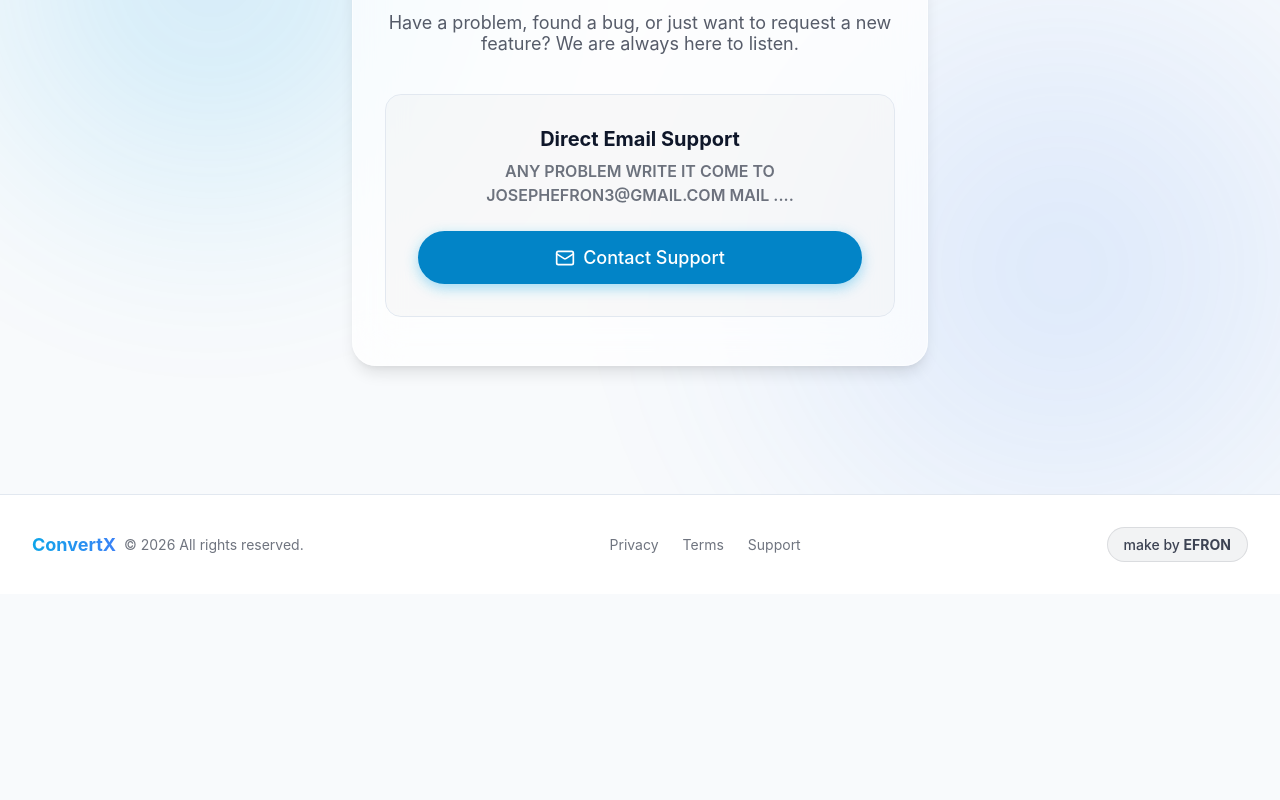
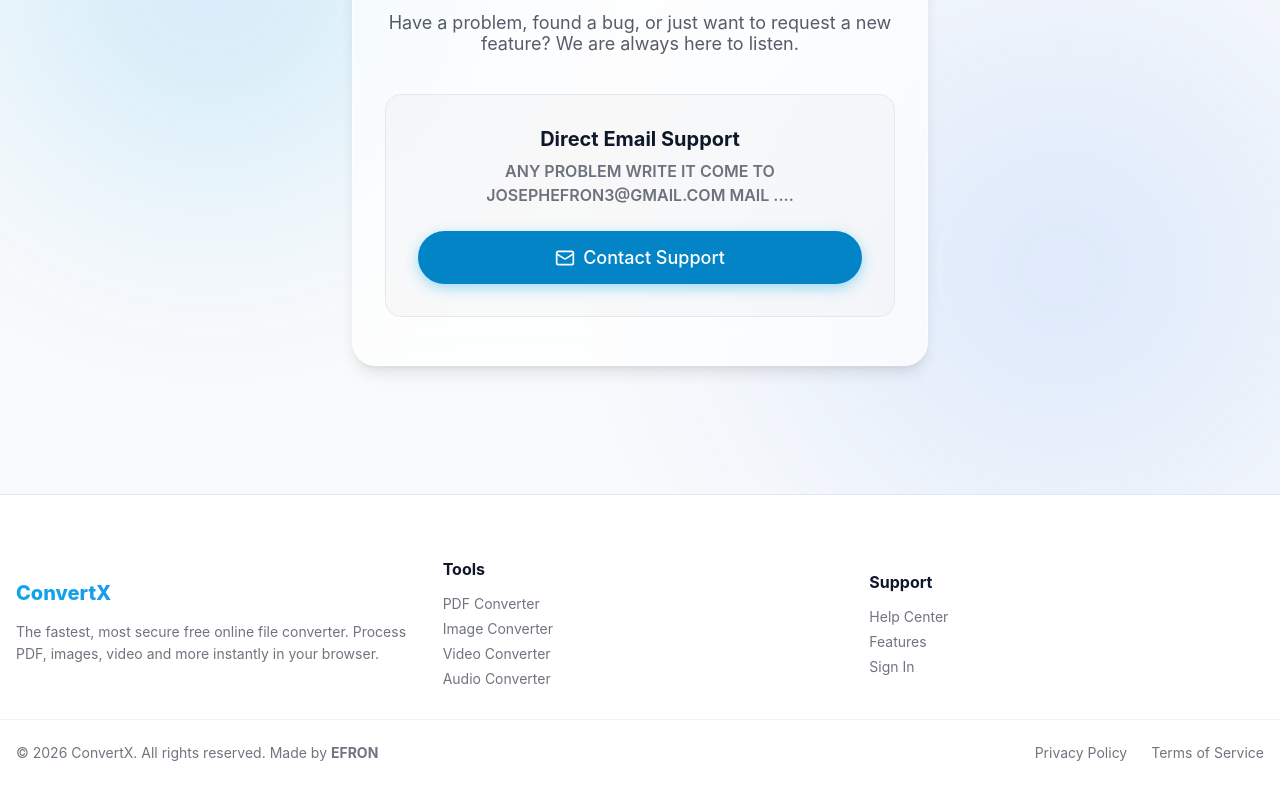
Before and after one commit to Efronj/CONVERTFILEX, a React (Vite) app: page /support in a window 1280 px wide. Shown: the part 304-1104 px from the top of the page. Before the commit the page ends 898 px from the top, so only its background shows below. Built offline with nearby package versions, Linux system fonts and the light colour scheme.

Commit message:
SEO: Improved content density and internal linking in footer and home page

```diff
--- a/src/components/Footer.jsx
+++ b/src/components/Footer.jsx
@@ -3,24 +3,39 @@ import React from 'react';
 const Footer = () => {
     return (
         <footer className="footer">
-            <div className="footer-container">
-                <div style={{ display: 'flex', alignItems: 'center', gap: '0.5rem' }}>
-                    <span style={{ fontSize: '1.125rem', fontWeight: 700 }} className="gradient-text">
-                        ConvertX
-                    </span>
-                    <span className="footer-muted">
-                        © {new Date().getFullYear()} All rights reserved.
-                    </span>
+            <div className="footer-container" style={{ display: 'grid', gridTemplateColumns: 'repeat(auto-fit, minmax(200px, 1fr))', gap: '2rem', padding: '2rem 1rem' }}>
+                <div>
+                    <span style={{ fontSize: '1.25rem', fontWeight: 800, marginBottom: '1rem', display: 'block' }} className="gradient-text">ConvertX</span>
+                    <p style={{ fontSize: '0.875rem', color: 'rgba(15, 23, 42, 0.6)', lineHeight: '1.6' }} className="dark:text-slate-400">The fastest, most secure free online file converter. Process PDF, images, video and more instantly in your browser.</p>
                 </div>
 
-                <div className="footer-links">
-                    <a href="#" className="footer-muted" style={{ transition: 'color 0.2s' }} onMouseOver={e => e.target.style.color = 'var(--primary-500)'} onMouseOut={e => e.target.style.color = ''}>Privacy</a>
-                    <a href="#" className="footer-muted" style={{ transition: 'color 0.2s' }} onMouseOver={e => e.target.style.color = 'var(--primary-500)'} onMouseOut={e => e.target.style.color = ''}>Terms</a>
-                    <a href="/support" className="footer-muted" style={{ transition: 'color 0.2s' }} onMouseOver={e => e.target.style.color = 'var(--primary-500)'} onMouseOut={e => e.target.style.color = ''}>Support</a>
+                <div>
+                    <h4 style={{ fontWeight: 700, marginBottom: '1rem' }}>Tools</h4>
+                    <ul style={{ listStyle: 'none', padding: 0, margin: 0, fontSize: '0.875rem', display: 'grid', gap: '0.5rem' }}>
+                        <li><a href="/#converter" className="footer-link">PDF Converter</a></li>
+                        <li><a href="/#converter" className="footer-link">Image Converter</a></li>
+                        <li><a href="/#converter" className="footer-link">Video Converter</a></li>
+                        <li><a href="/#converter" className="footer-link">Audio Converter</a></li>
+                    </ul>
                 </div>
 
-                <div className="footer-badge">
-                    make by <span style={{ fontWeight: 700 }}>EFRON</span>
+                <div>
+                    <h4 style={{ fontWeight: 700, marginBottom: '1rem' }}>Support</h4>
+                    <ul style={{ listStyle: 'none', padding: 0, margin: 0, fontSize: '0.875rem', display: 'grid', gap: '0.5rem' }}>
+                        <li><a href="/support" className="footer-link">Help Center</a></li>
+                        <li><a href="/#features" className="footer-link">Features</a></li>
+                        <li><a href="/login" className="footer-link">Sign In</a></li>
+                    </ul>
+                </div>
+            </div>
+
+            <div style={{ borderTop: '1px solid rgba(15, 23, 42, 0.05)', padding: '1.5rem 1rem', display: 'flex', flexWrap: 'wrap', justifyContent: 'space-between', alignItems: 'center', gap: '1rem' }} className="footer-bottom">
+                <span className="footer-muted" style={{ fontSize: '0.875rem' }}>
+                    © {new Date().getFullYear()} ConvertX. All rights reserved. Made by <span style={{ fontWeight: 700 }}>EFRON</span>
+                </span>
+                <div style={{ display: 'flex', gap: '1.5rem', fontSize: '0.875rem' }}>
+                    <a href="#" className="footer-link">Privacy Policy</a>
+                    <a href="#" className="footer-link">Terms of Service</a>
                 </div>
             </div>
         </footer>
--- a/src/index.css
+++ b/src/index.css
@@ -425,6 +425,19 @@ html.dark .blob {
 
 .dark .mobile-nav-link:hover {
   background-color: rgba(255, 255, 255, 0.05);
+}
+
+.footer-link {
+  color: rgba(15, 23, 42, 0.6);
+  transition: color 0.2s;
+}
+
+.dark .footer-link {
+  color: rgba(248, 250, 252, 0.6);
+}
+
+.footer-link:hover {
+  color: var(--primary-500);
 }
 
 /* Main App Layout */
--- a/src/pages/Home.jsx
+++ b/src/pages/Home.jsx
@@ -57,6 +57,51 @@ const Home = () => {
                         </div>
                     </div>
                 </div>
+
+                {/* Supported Formats Section */}
+                <div style={{ width: '100%', marginTop: '4rem', padding: '4rem 0', borderTop: '1px solid var(--border)' }}>
+                    <div style={{ textAlign: 'center', marginBottom: '3rem' }}>
+                        <h2 style={{ fontSize: '2rem', fontWeight: 800, marginBottom: '1rem' }} className="gradient-text">Supported File Formats</h2>
+                        <p style={{ color: 'rgba(15, 23, 42, 0.6)' }} className="dark:text-slate-300">Convert almost anything with our versatile toolset.</p>
+                    </div>
+                    <div style={{ display: 'grid', gridTemplateColumns: 'repeat(auto-fit, minmax(200px, 1fr))', gap: '1.5rem', maxWidth: '800px', margin: '0 auto' }}>
+                        <div style={{ padding: '1rem', background: 'var(--glass-bg)', borderRadius: '1rem', border: '1px solid var(--border)', textAlign: 'center' }}>
+                            <strong style={{ display: 'block', marginBottom: '0.5rem' }}>📄 Documents</strong>
+                            <span style={{ fontSize: '0.875rem', opacity: 0.7 }}>PDF, DOCX, TXT, RTF</span>
+                        </div>
+                        <div style={{ padding: '1rem', background: 'var(--glass-bg)', borderRadius: '1rem', border: '1px solid var(--border)', textAlign: 'center' }}>
+                            <strong style={{ display: 'block', marginBottom: '0.5rem' }}>🖼️ Images</strong>
+                            <span style={{ fontSize: '0.875rem', opacity: 0.7 }}>JPG, PNG, WEBP, SVG</span>
+                        </div>
+                        <div style={{ padding: '1rem', background: 'var(--glass-bg)', borderRadius: '1rem', border: '1px solid var(--border)', textAlign: 'center' }}>
+                            <strong style={{ display: 'block', marginBottom: '0.5rem' }}>🎬 Video & Audio</strong>
+                            <span style={{ fontSize: '0.875rem', opacity: 0.7 }}>MP4, MOV, MP3, WAV</span>
+                        </div>
+                        <div style={{ padding: '1rem', background: 'var(--glass-bg)', borderRadius: '1rem', border: '1px solid var(--border)', textAlign: 'center' }}>
+                            <strong style={{ display: 'block', marginBottom: '0.5rem' }}>📦 Archives</strong>
+                            <span style={{ fontSize: '0.875rem', opacity: 0.7 }}>ZIP, RAR, 7Z</span>
+                        </div>
+                    </div>
+                </div>
+
+                {/* FAQ Section */}
+                <div style={{ width: '100%', maxWidth: '800px', margin: '4rem auto 8rem', padding: '0 1rem' }}>
+                    <h2 style={{ fontSize: '2rem', fontWeight: 800, marginBottom: '2.5rem', textAlign: 'center' }} className="gradient-text">Frequently Asked Questions</h2>
+                    <div style={{ display: 'flex', flexDirection: 'column', gap: '2rem' }}>
+                        <div>
+                            <h3 style={{ fontSize: '1.25rem', fontWeight: 700, marginBottom: '0.75rem' }}>Is ConvertX really free to use?</h3>
+                            <p style={{ color: 'rgba(15, 23, 42, 0.7)', lineHeight: '1.6' }} className="dark:text-slate-300">Yes! ConvertX is 100% free for all users. You can convert files without any hidden costs or subscription requirements.</p>
+                        </div>
+                        <div>
+                            <h3 style={{ fontSize: '1.25rem', fontWeight: 700, marginBottom: '0.75rem' }}>How secure are my uploaded files?</h3>
+                            <p style={{ color: 'rgba(15, 23, 42, 0.7)', lineHeight: '1.6' }} className="dark:text-slate-300">Your privacy is our priority. All files are processed securely and are automatically deleted from our servers immediately after conversion.</p>
+                        </div>
+                        <div>
+                            <h3 style={{ fontSize: '1.25rem', fontWeight: 700, marginBottom: '0.75rem' }}>What is the maximum file size?</h3>
+                            <p style={{ color: 'rgba(15, 23, 42, 0.7)', lineHeight: '1.6' }} className="dark:text-slate-300">Currently, we support files up to 100MB for free users, ensuring fast processing for almost all document and image needs.</p>
+                        </div>
+                    </div>
+                </div>
             </main>
 
             <Footer />
```
